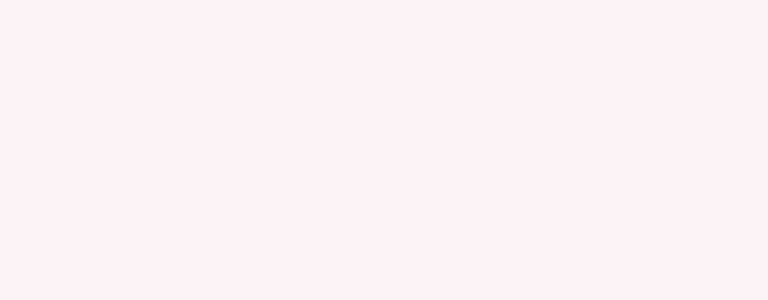
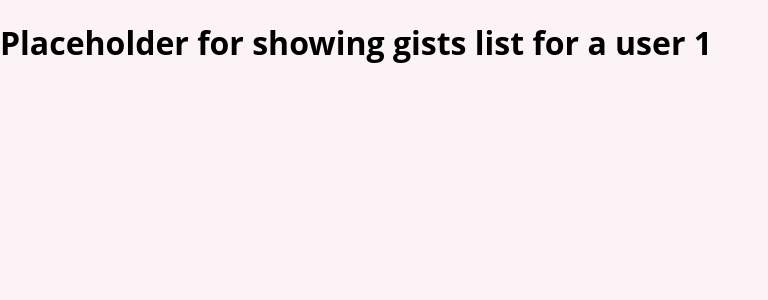
Before and after one commit to Waryks/git-hub-gist-proj, a React (Create React App) app in the folder git-hub-gist-reaction/: page /gists/1 in a window 1280 px wide. Before the commit this address had no page. Shown: the top 300 px of the page, without its empty margins (0-768 px from the left). Built offline with nearby package versions, Linux system fonts and the light colour scheme.

Commit message:
Page layout v2.

```diff
--- a/git-hub-gist-reaction/src/App.js
+++ b/git-hub-gist-reaction/src/App.js
@@ -4,13 +4,15 @@ import React  from 'react';
 import HomePage from './pages/Home';
 import DetailPage from './pages/Detail';
 import ShowGistsPage from './pages/ShowGists';
+import SearchPage from './pages/Search';
 
 function App() {
   return (
     <BrowserRouter>
       <Routes>
         <Route exact path='/' element={<HomePage />} />
-        <Route path='/gists' element={<ShowGistsPage />} />
+        <Route path='/search' element={<SearchPage />} />
+        <Route path='/gists/:user' element={<ShowGistsPage />} />
         <Route path='/gist/:id' element={<DetailPage />} />
       </Routes>
     </BrowserRouter>
--- /dev/null
+++ b/git-hub-gist-reaction/src/pages/Search.js
@@ -0,0 +1,12 @@
+import React from 'react';
+
+function SearchPage(){
+
+    return(
+        <h1>
+            Search page placeholder
+        </h1>
+    );
+}
+
+export default SearchPage;
--- a/git-hub-gist-reaction/src/pages/ShowGists.js
+++ b/git-hub-gist-reaction/src/pages/ShowGists.js
@@ -1,12 +1,14 @@
 import React from 'react';
+import { useParams } from "react-router-dom";
 
 function ShowGistsPage(){
+    let {user} = useParams();
 
     return(
 
         <div>
             <h1>
-                Placeholder for showing gists list for a user
+                Placeholder for showing gists list for a user {user}
             </h1>
         </div>
     );
```
